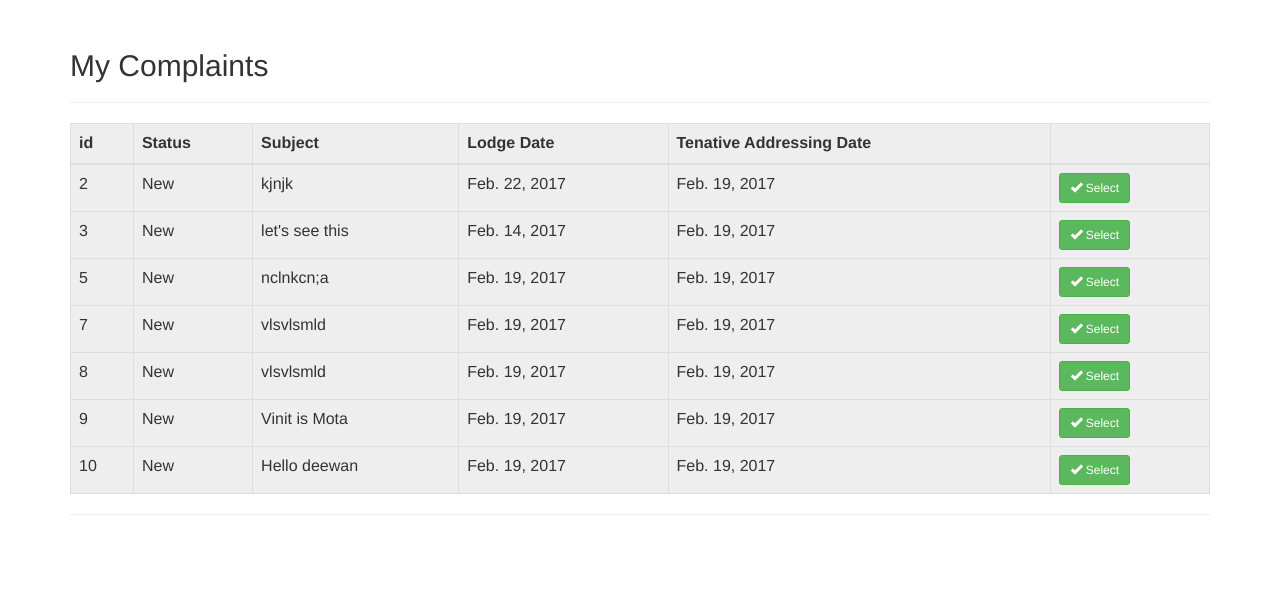
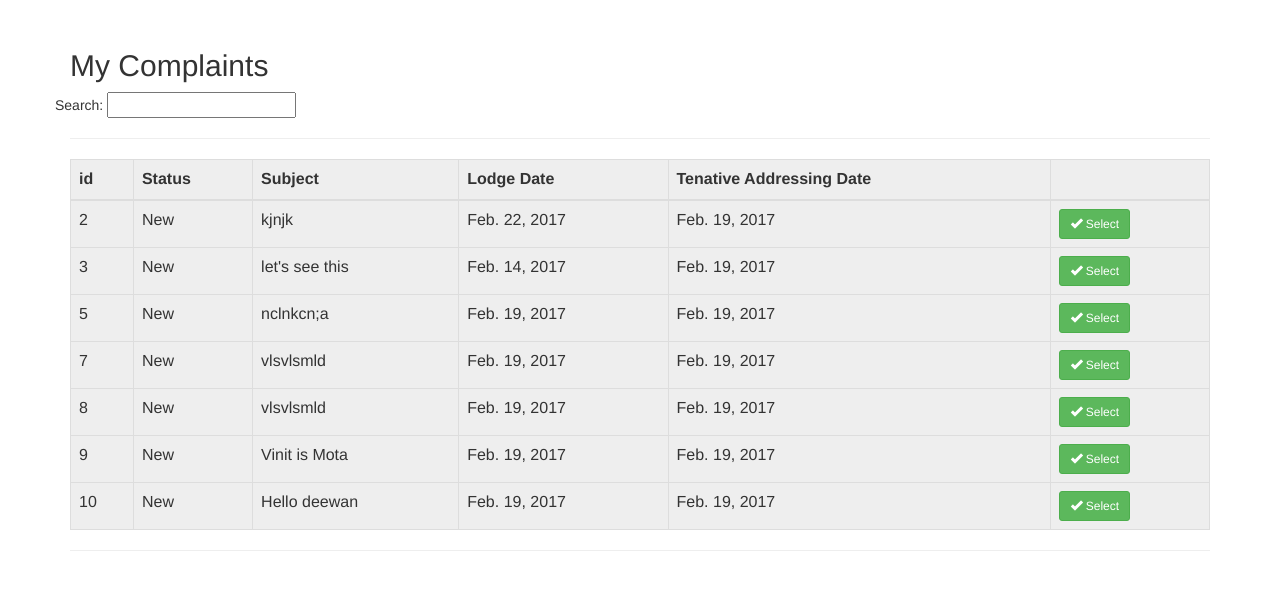
Before and after one commit to vinnusingla/Housekeeping-Management-System, a Django app: page /login/complaints/ in a window 1280 px wide. Shown: the part 51-641 px from the top of the page. Run offline with Django 3.2, Linux system fonts and the light colour scheme; a user stored in the database is signed in; data comes from the database, SQL or seed files in the repository; both versions use the stored data as it was after the commit; some libraries are stand-ins or nearby versions.

Commit message:
Added search facility to my complaints

```diff
--- a/housekeeping/login/templates/login/complaints.html
+++ b/housekeeping/login/templates/login/complaints.html
@@ -7,6 +7,9 @@
     {% include 'login/nav.html' %}
     <div class="container">
     <div class="card-header voffset8"><h2>My Complaints</h2></div>
+        <div class="row">
+            Search: <input id='search'></input>
+        </div>
     <hr>
         <div class="card-block p-0" style="background-color: #eee">
             <table class="table table-bordered table-sm m-0">
@@ -22,7 +25,7 @@
                 </thead>
                 <tbody>
 {%for a in list%}
-                <tr>
+                <tr class="tosearch">
                     <td>{{a.id}}</td>
                     <td>{{a.status}}</td>
                     <td>{{a.subject}}</td>
@@ -39,5 +42,14 @@
         </div>
     <hr>
     </div>
+<script>
+    $("#search").on("keyup", function() {
+   var key = this.value;
+    $(".tosearch").each(function() {
+       var $this = $(this);
+       $this.toggle($(this).text().indexOf(key) >= 0);
+    });
+});
+</script>
 </body>
 {%endblock%}
--- a/housekeeping/login/templates/login/form_template.html
+++ b/housekeeping/login/templates/login/form_template.html
@@ -7,7 +7,7 @@
             </div>
             <label class="col-sm-3 control-label">
                 {{field.label_tag}}</label>
-            <div class="col-sm-9">{{ field }}</div>
+            <div class="col-sm-8">{{ field }}</div>
         </div>
     </div>
 {% endfor %}
@@ -19,7 +19,7 @@
             </div>
             <label class="col-sm-3 control-label">
                 {{field.label_tag}}</label>
-            <div class="col-sm-9">{{ field }}</div>
+            <div class="col-sm-8">{{ field }}</div>
         </div>
     </div>
 {% endfor %}
```
Also changed, not shown: housekeeping/db.sqlite3.
